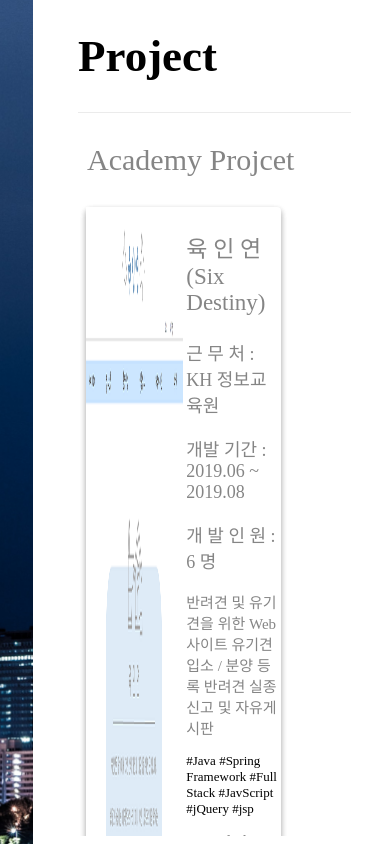
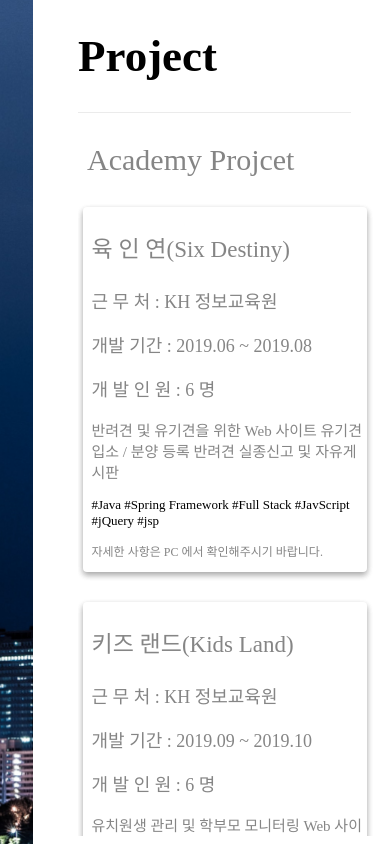
Before and after one commit to MinGyeongHyeon/mgh, a React (Create React App) app: page /mgh/project in a window 390 px wide. Built offline with nearby package versions, Linux system fonts and the light colour scheme; a web font is replaced by a local one.

Commit message:
모바일 환경 page commit

```diff
--- a/src/App.tsx
+++ b/src/App.tsx
@@ -26,7 +26,7 @@ function App() {
 
   useEffect(()=>{
     if(!isDesktop){
-      alert("PC 환경에서 보시는것을 권장드립니다.");
+      //alert("PC 환경에서 보시는것을 권장드립니다.");
     }
   });
 
--- a/src/components/center/Project.tsx
+++ b/src/components/center/Project.tsx
@@ -4,7 +4,7 @@ import styled from "styled-components";
 import {useState} from "react";
 import ProjectModalList from "../modal/ProjectModal";
 import BottomComment from "../common/BottomComment";
-
+import { useMediaQuery } from 'react-responsive'
 const Imgs = styled.img`
     width : 100%;
     height: 100%;
@@ -25,16 +25,24 @@ const BoxDiv = styled.div`
     box-shadow: 0 3px 6px rgba(0,0,0,.2), 0 3px 6px rgba(0,0,0,.2);
     display: flex;
     flex-direction: row;
+    @media screen and (max-width: 850px) {
+        max-width: 100vw;
+        width: 135%;
+        margin-left : 5px;
+    }
 `
 const BoxChildrenDiv = styled.div`
     width : 50%;
+    @media screen and (max-width: 850px) {
+        width : 100%;
+    }
 `
 type ProjectProps = {
     projectList : Array<PROJECT_MENU>
 }
 
 const Project = (props:ProjectProps) : JSX.Element => {
-
+    const isDesktop : Boolean = useMediaQuery({query: "(min-width: 850px)" });
     const [ModalOpen, setModalOpen] = useState(false);
     const [pdfUrl, setPdfUrl] = useState<string>();
     const [ModalId, setModalId] = useState<string>();
@@ -45,6 +53,7 @@ const Project = (props:ProjectProps) : JSX.Element => {
     const handleModalClose = () => {
         setModalOpen(false);
     };
+
     const modalOpen = (url : string|undefined , modalId? : string , modalAlink? : string) =>{
         if(url === undefined){
             setModalId(modalId);
@@ -70,9 +79,12 @@ const Project = (props:ProjectProps) : JSX.Element => {
                             if(obj.id === "AD"){
                                 return (
                                     <BoxDiv key={obj.title}>
+                                        {
+                                        isDesktop &&
                                             <BoxChildrenDiv>
                                                 <Imgs src={process.env.PUBLIC_URL + obj.img} style={{cursor:"pointer"}} onClick={()=>{modalOpen(obj.pdfUrl)}}></Imgs>
                                             </BoxChildrenDiv>
+                                        }
                                         <BoxChildrenDiv>
                                                 <p style={{fontSize:"23px"}}>{obj.title}</p>
                                                 <p style={{fontSize:"18px"}}>{obj.work}</p>
@@ -80,7 +92,10 @@ const Project = (props:ProjectProps) : JSX.Element => {
                                                 <p style={{fontSize:"18px"}}>{obj.peopleNumber}</p>
                                                 <p style={{fontSize:"15px"}}>{obj.content}</p>
                                                 <p style={{fontSize:"13px",color:"black"}}>{obj.tag}</p>
-                                                <p>{" Img Click PDF Open"}</p>
+                                                {
+                                                    !isDesktop ? <p style={{fontSize:"12px"}}>{" 자세한 사항은 PC 에서 확인해주시기 바랍니다."}</p> : <p>{" Img Click PDF Open"}</p>
+                                                }
+
                                         </BoxChildrenDiv>
                                     </BoxDiv>
                                 );
@@ -104,9 +119,12 @@ const Project = (props:ProjectProps) : JSX.Element => {
                             if(obj.id === "SI") {
                                 return (
                                     <BoxDiv key={index}>
+                                        {
+                                        isDesktop &&
                                             <BoxChildrenDiv>
                                                 <Imgs src={process.env.PUBLIC_URL + obj.img} style={{cursor:"pointer"}} onClick={()=>{modalOpen(undefined,obj.modalId,obj.alink)}}></Imgs>
                                             </BoxChildrenDiv>
+                                        }
                                         <BoxChildrenDiv>
                                             <p style={{fontSize:"23px"}}>{obj.title}</p>
                                             <p style={{fontSize:"18px"}}>{obj.work}</p>
@@ -115,6 +133,9 @@ const Project = (props:ProjectProps) : JSX.Element => {
                                             <p style={{fontSize:"18px"}}>{obj.peopleNumber}</p>
                                             <p style={{fontSize:"15px"}}>{obj.content}</p>
                                             <p style={{fontSize:"13px",color:"black"}}>{obj.tag}</p>
+                                            {
+                                                !isDesktop && <p style={{fontSize:"12px"}}>{" 자세한 사항은 PC 에서 확인해주시기 바랍니다."}</p>
+                                            }
                                         </BoxChildrenDiv>
                                     </BoxDiv>
                                 );
--- a/src/components/common/Sidebar.tsx
+++ b/src/components/common/Sidebar.tsx
@@ -36,6 +36,9 @@ const Menu = styled.div`
   -khtml-user-select: none;
   -webkit-user-select: none;
   user-select: none;
+  @media screen and (max-width: 850px) {
+    width: 100%;
+  }
 `;
 
 const TopMenu = styled.div`
@@ -60,11 +63,25 @@ const Comment = styled.div`
   width: 305px;
   margin-left: -120%;
 `
+const CommentDiv = styled.div`
+  color: rgba(255, 255, 255, 0.75);
+  font-size: 18px;
+  margin-left: 21%;
+  @media screen and (max-width: 850px) {
+    margin-left: 10%;
+  }
+
+`
 
 const SideBottom = styled.div`
   margin-left: -68%;
   margin-top: 60%;
-  width     : 10vw
+  width     : 10vw;
+  @media screen and (max-width: 850px) {
+    width     : 50vw;
+    margin-top: -20%;
+    margin-left: -93%;
+  }
 `
 
 const Sidebar = (props: MENU_LIST): JSX.Element => {
@@ -296,10 +313,10 @@ const Sidebar = (props: MENU_LIST): JSX.Element => {
           <Menu>
           <NavLink exact key={"profile"} onClick={() => menuClick()} to="/mgh/"><Profile/></NavLink>
             <Comment>
-              <div style={{ color: "rgba(255,255,255,0.75)", fontSize: "18px" , marginLeft:"21%"}}>
+              <CommentDiv>
               SI 3년차 Portfolio <br/>
               Git 블로그 입니다.
-              </div>
+              </CommentDiv>
             </Comment>
             {
               menus.map((menu, index) => {
--- a/src/components/modal/SkilsModal.tsx
+++ b/src/components/modal/SkilsModal.tsx
@@ -2,7 +2,7 @@ import { useEffect, useState } from 'react';
 import styled, { css, keyframes } from 'styled-components';
 import {AiOutlineClose} from "react-icons/ai";
 import {IoIosStar , IoMdStarOutline , IoMdStarHalf} from "react-icons/io";
-
+import { useMediaQuery } from 'react-responsive'
 type ModalProps = {
   /** 모달에 들어갈 title */
   title?: string;
@@ -57,7 +57,6 @@ const Background = styled.div<{ visible: boolean }>`
 `;
 
 const ModalSection = styled.div<{ visible: boolean }>`
-  width: 400px;
   position: absolute;
   top: 50%;
   left: 40%;
@@ -77,9 +76,17 @@ const Content = styled.div`
 
 const SkilsModal = ({ title , content, score, modalheight , visible, onClose }: ModalProps) :JSX.Element  => {
   const [isOpen, setIsOpen] = useState(false);
-
+  const isDesktop : Boolean = useMediaQuery({query: "(min-width: 850px)" });
+  let modalwidth : string = "";
+  if(!isDesktop) {
+    modalheight = "400px";
+    modalwidth  = "207px";
+  }else{
+    modalwidth = "400px";
+  }
   useEffect(() => {
     let timeoutId: NodeJS.Timeout;
+
     if (visible) {
       setIsOpen(true);
     } else {
@@ -119,7 +126,7 @@ const SkilsModal = ({ title , content, score, modalheight , visible, onClose }:
   return (
     <>
       <Background visible={visible} onClick={onClose} />
-      <ModalSection visible={visible} style={{height:modalheight}}>
+      <ModalSection visible={visible} style={{height:modalheight,width:modalwidth}}>
 
         <p style={{display:"contents"}}>{title} {scoreFor()}</p>
 
--- a/src/const/StyledConst.ts
+++ b/src/const/StyledConst.ts
@@ -39,4 +39,7 @@ export const CenterChildrenDiv = styled.div`
 export const CodeDiv = styled.div`
     background-color : black;
     width : 50%
+    @media screen and (max-width: 850px) {
+        width : 100%
+    }
 `
```
Lines whose indentation alone changed are shown as unchanged.
